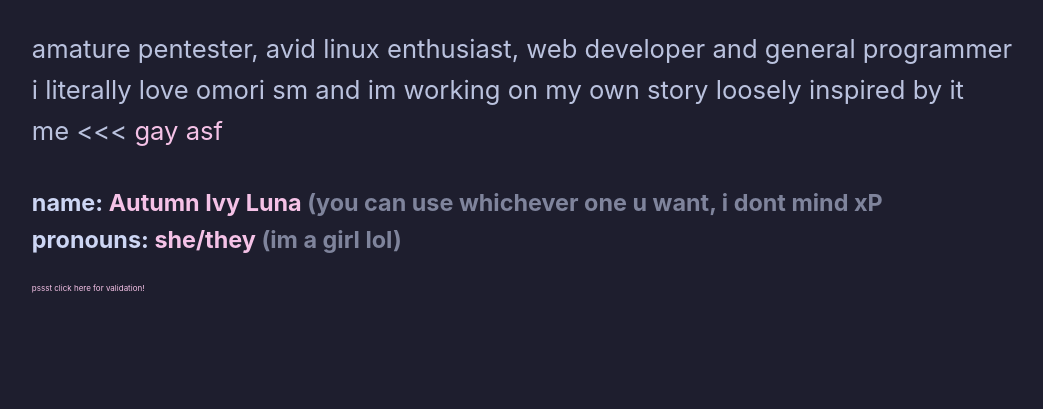
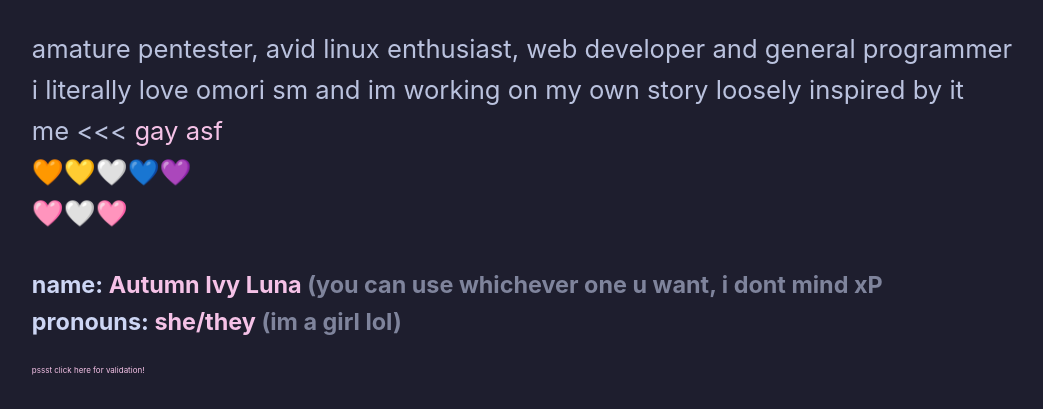
Before and after one commit to moonlitautumn/webbb, an Astro site: page / in a window 1280 px wide. Shown: the part 475-884 px from the top of the page, without its empty margins (126-1169 px from the left). Before the commit the page ends 802 px from the top, so only its background shows below. Built offline with nearby package versions, Linux system fonts and the light colour scheme; Astro itself is replaced by a stand-in of ours.

Commit message:
added a lot of stuffs lol

```diff
--- a/src/pages/index.astro
+++ b/src/pages/index.astro
@@ -23,7 +23,9 @@ import Card from '../components/Card.astro';
 		<p>
 			amature pentester, avid linux enthusiast, web developer and general programmer <br>
 			i literally love omori sm and im working on my own story loosely inspired by it <br>
-			me &lt;&lt;&lt; <span style="color: var(--accent)">gay asf</span>
+			me &lt;&lt;&lt; <span style="color: var(--accent)">gay asf</span> <br>
+			🧡💛🤍💙💜<br>
+			🩷🤍🩷<br>
 		</p>
 		<h3 style="margin-top: 2rem">
 			name: <span style="color: var(--accent)">Autumn Ivy Luna</span>
@@ -31,7 +33,7 @@ import Card from '../components/Card.astro';
 			pronouns: <span style="color: var(--accent)">she/they</span>
 			<span style="color: var(--overlay1)"> (im a girl lol)</span>
 		</h3>
-		<p style="font-size: 0.5rem;">
+		<p style="font-size: 0.5rem; colour: var(--overlay1);">
 			<a href="https://moonlitautumn.github.io/webbb/youarevalid">pssst click here for validation!</a>
 		</p>
 	</main>
```
